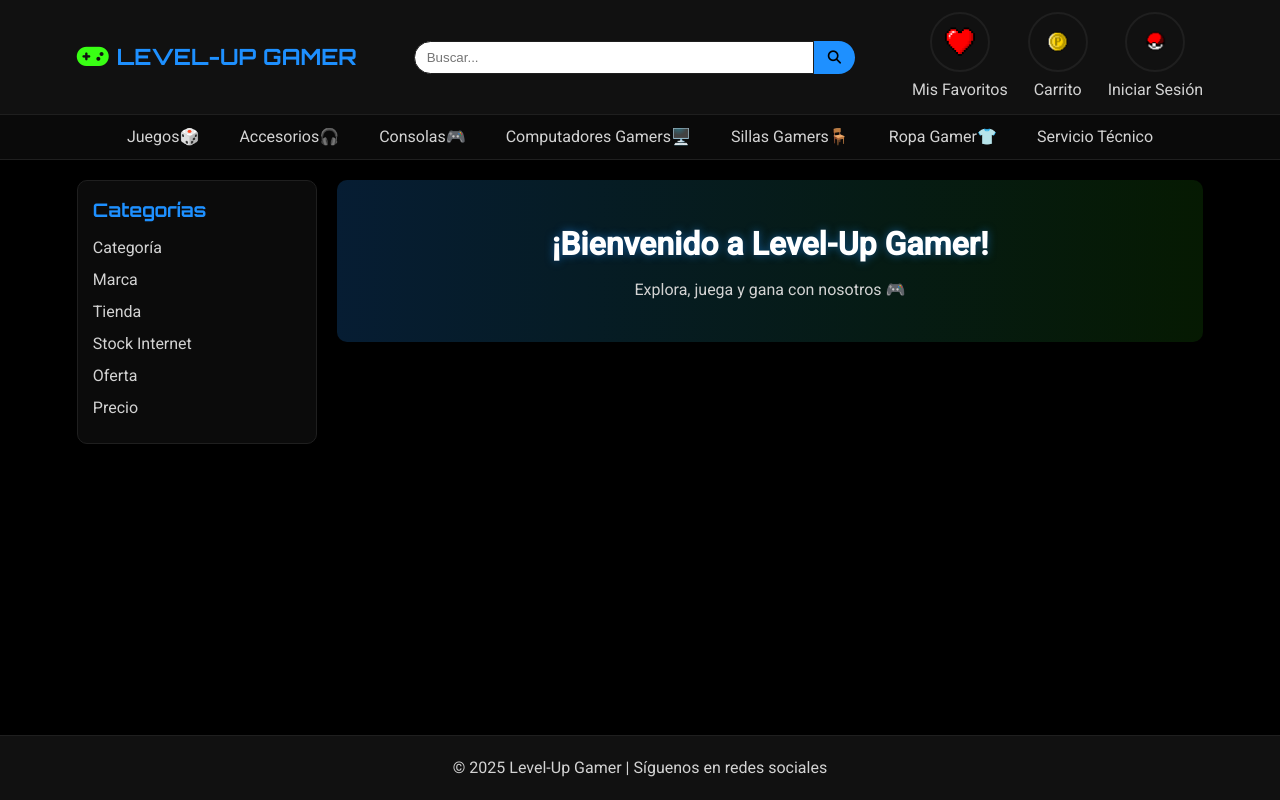
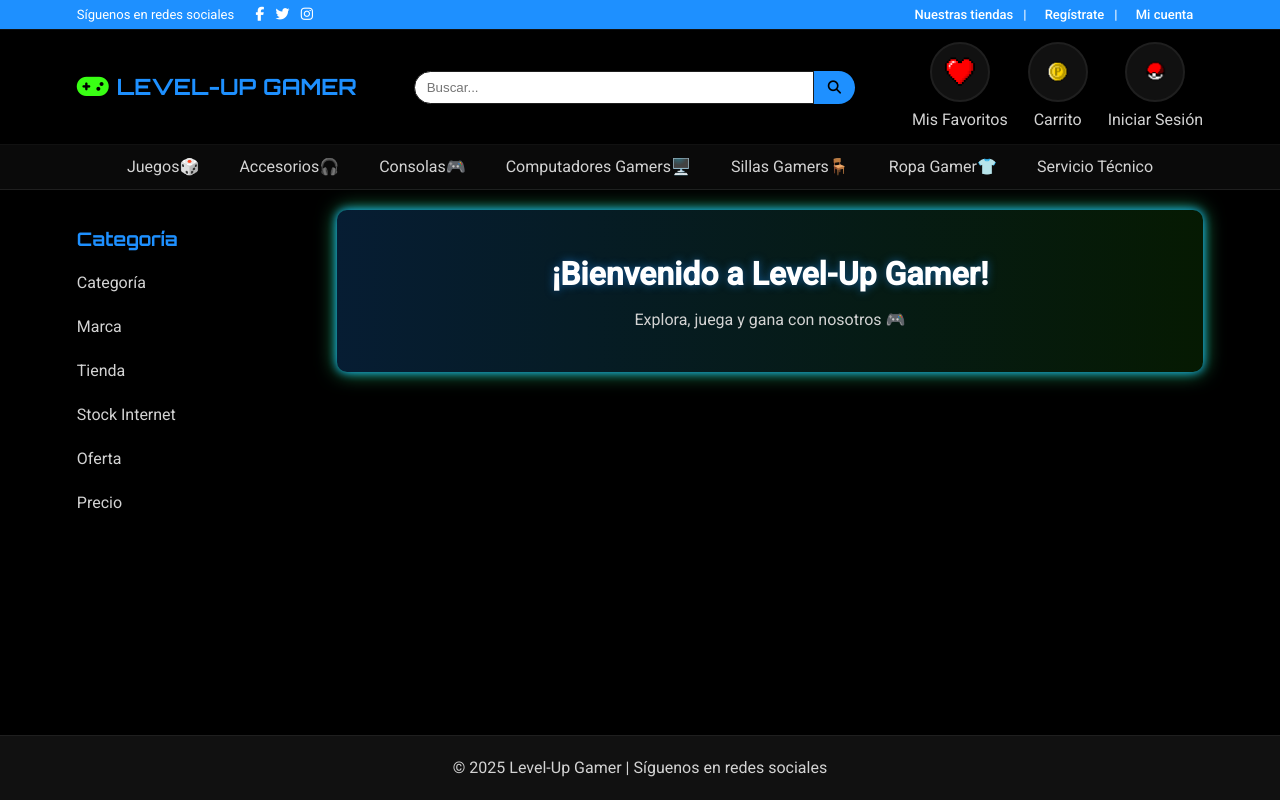
Before and after one commit to TinderSoccer/LEVEL-UP, a plain HTML site: page proyecto/index.html in a window 1280 px wide. Drawn offline with Linux system fonts and the light colour scheme.

Commit message:
agrego seccion de links, registrarse, mi cuenta, y efecto pulsante en bienvenida y efecto en categoria

```diff
--- a/proyecto/index.html
+++ b/proyecto/index.html
@@ -11,10 +11,25 @@
 </head>
 <body>
 
+  <!-- Barra superior con redes sociales y enlaces-->
+  <div class="top-bar thin">
+  <div class="social">
+    <span>Síguenos en redes sociales</span>
+    <a href="#"><i class="fab fa-facebook-f"></i></a>
+    <a href="#"><i class="fab fa-twitter"></i></a>
+    <a href="#"><i class="fab fa-instagram"></i></a>
+  </div>
+
+  <div class="user-links">
+    <a href="#">Nuestras tiendas</a>
+    <a href="#">Regístrate</a>
+    <a href="#">Mi cuenta</a>
+  </div>
+</div>
+
   <!-- Barra superior -->
   <header>
     <div class="top-bar">
-      <!-- Logo -->
       <div class="logo">
         <i class="fa-solid fa-gamepad"></i>
         <h1>Level-Up Gamer</h1>
@@ -67,7 +82,7 @@
   <main class="container">
     <div class="layout">
       <aside class="sidebar">
-        <h3>Categorías</h3>
+        <h3>Categoría</h3>
         <ul>
           <li><a href="#">Categoría</a></li>
           <li><a href="#">Marca</a></li>
@@ -87,7 +102,8 @@
     </div>
   </main>
 
-  <!-- FOOTER -->
+
+  <!-- FOOTER barra infe4rior abajo -->
   <footer>
     <p>© 2025 Level-Up Gamer | Síguenos en redes sociales</p>
   </footer>
--- a/proyecto/style.css
+++ b/proyecto/style.css
@@ -8,6 +8,52 @@
   --muted: #111111;   /* fondo para barras */
   --border: #1f1f1f;  /* bordes discretos */
 }
+
+
+/*top bar con redes sociales*/
+.top-bar.thin {
+  background: var(--primary);
+  color: white;
+  font-size: 13px;
+  padding: 4px 6vw;
+  display: flex;
+  justify-content: space-between;
+  align-items: center;
+}
+
+.top-bar.thin .social span {
+  margin-right: 10px;
+}
+
+.top-bar.thin .social a {
+  margin-left: 8px;
+  color: white;
+  text-decoration: none;
+  font-size: 14px;
+}
+
+.top-bar.thin .user-links a {
+  margin-left: 15px;
+  color: white;
+  font-weight: 500;
+  transition: color 0.2s;
+}
+
+.top-bar.thin .user-links a:hover {
+  color: var(--accent);
+}
+
+/* Separador entre enlaces de barra delagada*/
+.top-bar.thin .user-links a::after {
+  content: '|';
+  margin-left: 10px;
+  color: white;
+}
+
+.top-bar.thin .user-links a:last-child::after {
+  content: '';
+}
+
 
 /* RESET */
 * { box-sizing: border-box; margin: 0; padding: 0; }
@@ -31,15 +77,15 @@ a { text-decoration: none; color: inherit; }
 
 /* HEADER: LOGO + ACCIONES */
 .top-bar {
-  background: var(--muted);
+  background: var(--bg);
   display: flex;
   align-items: center;
   justify-content: space-between;
   padding: 12px 6vw;
-  border-bottom: 1px solid var(--border);
+  border-bottom: 1px solid var(--muted);
 }
 
-/* LOGO */
+/* logo */
 .logo {
   display: flex;
   align-items: center;
@@ -56,7 +102,7 @@ a { text-decoration: none; color: inherit; }
   text-transform: uppercase;
 }
 
-/* BUSCADOR */
+/* Buscador */
 .search-bar {
   display: flex;
   flex: 1;
@@ -83,7 +129,7 @@ a { text-decoration: none; color: inherit; }
   color: #000;
 }
 
-/* ACCIONES USUARIO */
+/* acciones de usuario */
 .user-actions {
   display: flex;
   gap: 20px;
@@ -135,11 +181,10 @@ a { text-decoration: none; color: inherit; }
   gap: 20px;
   padding: 20px 6vw;
 }
+
+/*efecto categoria*/
 .sidebar {
-  background: #0b0b0b;
-  padding: 15px;
-  border: 1px solid var(--border);
-  border-radius: 10px;
+  padding: 15px 0px;
 }
 .sidebar h3 {
   font-family: 'Orbitron', sans-serif;
@@ -160,7 +205,37 @@ a { text-decoration: none; color: inherit; }
   color: var(--accent);
 }
 
-/* HERO */
+/* Estilo para categoria raya debajo */
+.sidebar ul li a {
+  display: block;
+  padding: 6px 0px;
+  color: var(--text-2);
+  position: relative;
+  transition: color 0.3s ease;
+}
+
+/* Efecto de subrayado animado */
+.sidebar ul li a::after {
+  content: "";
+  position: absolute;
+  bottom: 0;
+  left: 0;
+  width: 0%;
+  height: 2px;
+  background: linear-gradient(90deg, red, orange, yellow, lime, cyan, blue, violet);
+  transition: width 0.3s ease;
+}
+.sidebar ul li a:hover::after {
+  width: 100%;
+}
+
+/* Quitar la última rayita de categoria */
+.sidebar ul li:last-child a {
+  border-bottom: none;
+}
+
+
+/* contenido principal*/
 .hero {
   background: linear-gradient(to right, rgba(30,144,255,.2), rgba(57,255,20,.1));
   text-align: center;
@@ -168,6 +243,7 @@ a { text-decoration: none; color: inherit; }
   border-radius: 10px;
   margin-bottom: 20px;
 }
+
 .hero h2 {
   font-size: 2rem;
   margin-bottom: 10px;
@@ -176,6 +252,25 @@ a { text-decoration: none; color: inherit; }
 .hero p {
   color: var(--text-2);
 }
+
+/* Animación de pulso neón */
+@keyframes neonPulse {
+  0% { box-shadow: 0 0 10px cyan, 0 0 20px blue; }
+  25%  { box-shadow: 0 0 20px #FF00FF, 0 0 40px #FFD700; }
+  50% { box-shadow: 0 0 10px violet, 0 0 20px magenta; }
+  75% { box-shadow: 0 0 10px #1E90FF, 0 0 20px #39FF14; }
+  100% { box-shadow: 0 0 10px cyan, 0 0 20px blue; }
+}
+
+.hero {
+  background: linear-gradient(to right, rgba(30,144,255,.2), rgba(57,255,20,.1));
+  text-align: center;
+  padding: 40px;
+  border-radius: 10px;
+  margin-bottom: 20px;
+  animation: neonPulse 6s linear infinite;
+}
+
 
 /* NAVBAR */
 .navbar {
@@ -203,7 +298,7 @@ a { text-decoration: none; color: inherit; }
   color: var(--accent);
 }
 
-/* FOOTER */
+/* FOOTER  pie de pagina*/
 footer {
   text-align: center;
   padding: 20px;
```
